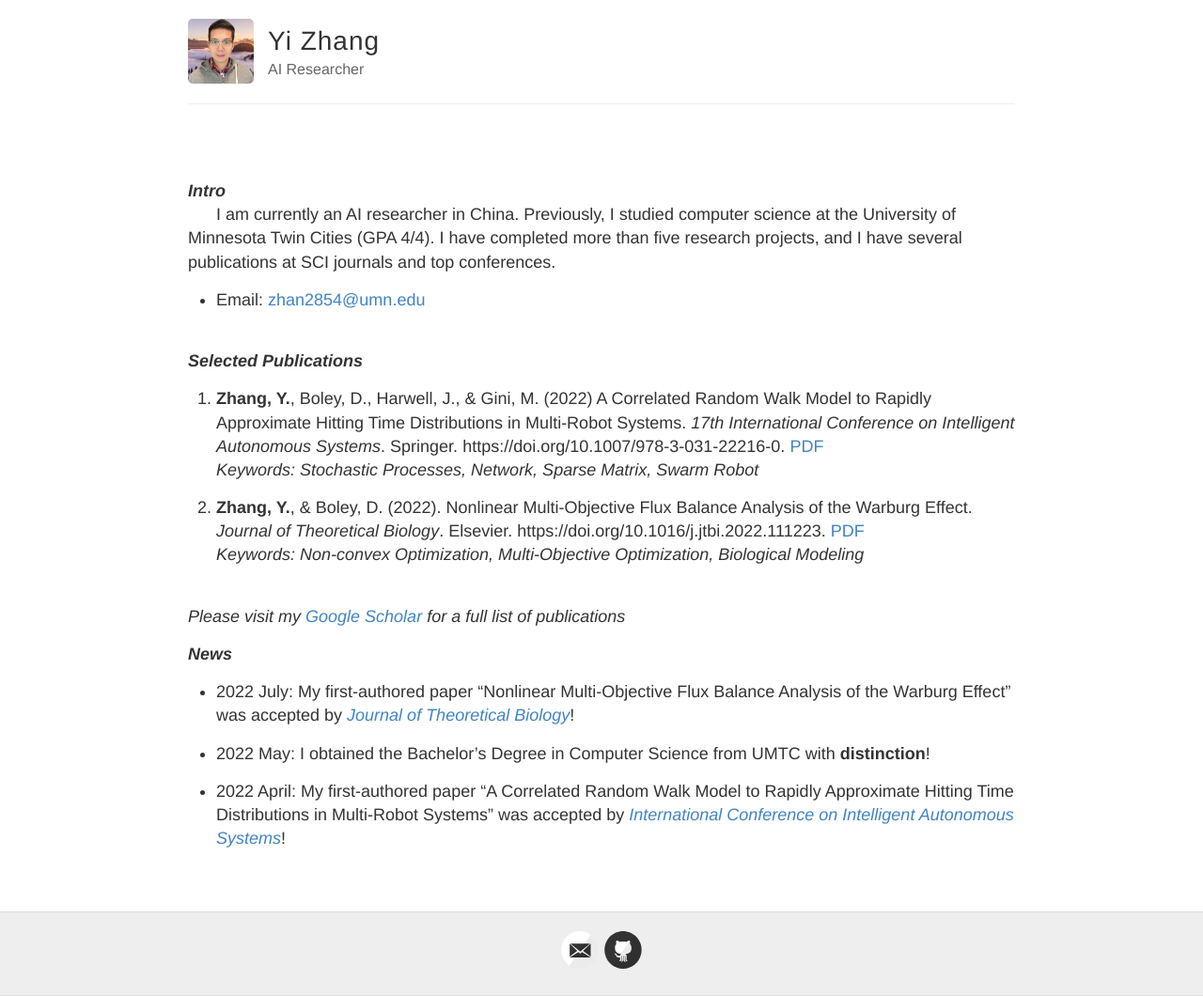
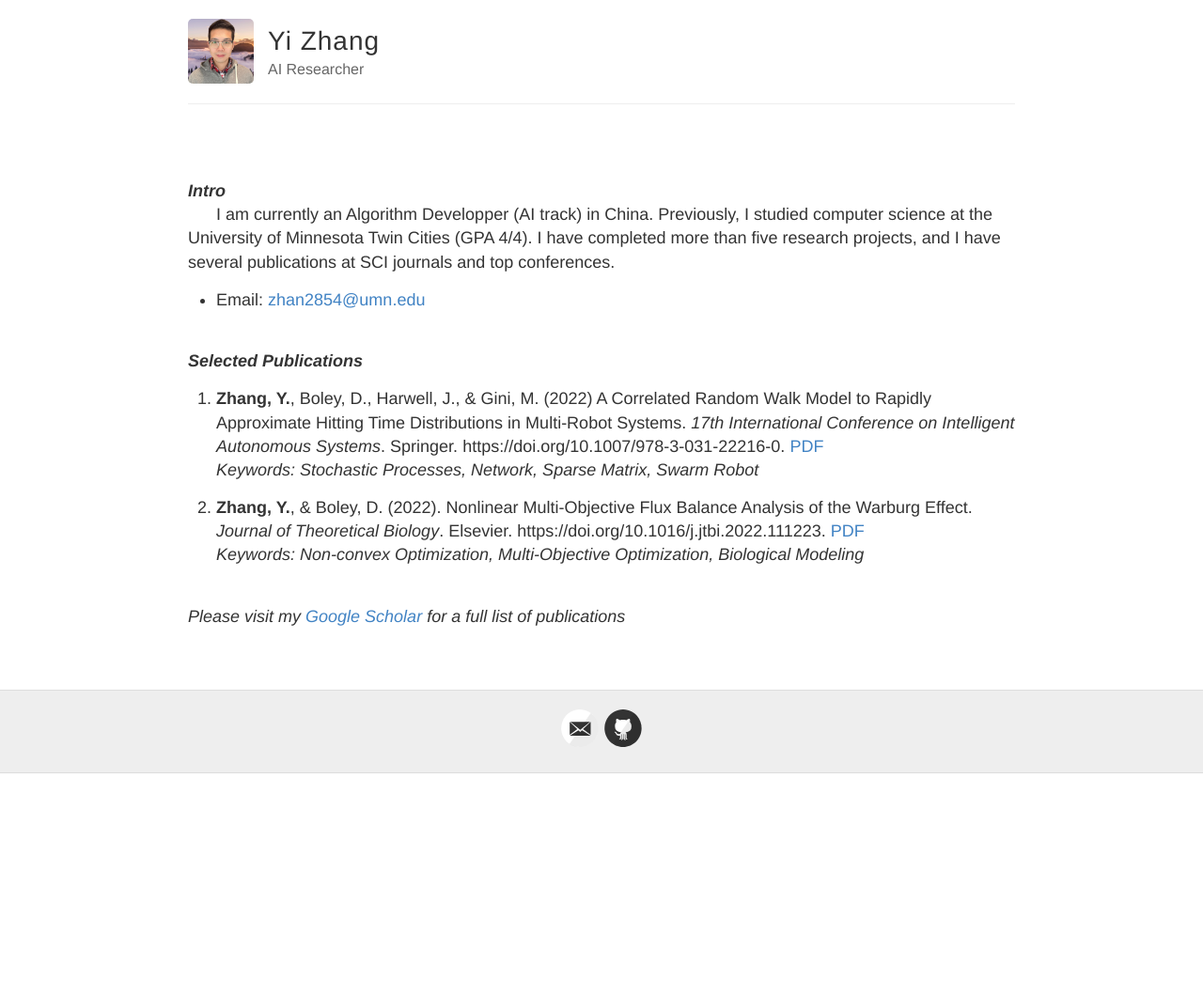
Before and after one commit to YiZhan2854/YiZhan2854.github.io, a Jekyll site: the page built from index.md, in a window 1280 px wide. Shown: the whole page at 94% size. Built offline with Jekyll 4.4.1, drawn with Linux system fonts in a browser that asks for light colours; after the commit the page ends 900 px from its top, so only the background shows below that.

Commit message:
Update index.md

```diff
--- a/index.md
+++ b/index.md
@@ -3,7 +3,7 @@ layout: page
 published: ture
 ---
 ***Intro***
-&nbsp;&nbsp;&nbsp;&nbsp;&nbsp;&nbsp;I am currently an AI researcher in China. Previously, I studied computer science at the University of Minnesota Twin Cities (GPA 4/4). I have completed more than five research projects, and I have several publications at SCI journals and top conferences.
+&nbsp;&nbsp;&nbsp;&nbsp;&nbsp;&nbsp;I am currently an Algorithm Developper (AI track) in China. Previously, I studied computer science at the University of Minnesota Twin Cities (GPA 4/4). I have completed more than five research projects, and I have several publications at SCI journals and top conferences.
 
 - Email: <zhan2854@umn.edu>
 &nbsp;&nbsp;&nbsp;&nbsp;&nbsp;&nbsp;&nbsp;&nbsp;&nbsp;&nbsp;&nbsp;&nbsp;&nbsp;&nbsp;&nbsp;&nbsp;&nbsp;&nbsp;&nbsp;&nbsp;&nbsp;&nbsp;&nbsp;&nbsp;&nbsp;&nbsp;&nbsp;&nbsp;&nbsp;&nbsp;&nbsp;&nbsp;&nbsp;&nbsp;&nbsp;&nbsp;&nbsp;&nbsp;&nbsp;&nbsp;&nbsp;&nbsp;&nbsp;&nbsp;&nbsp;&nbsp;&nbsp;&nbsp;&nbsp;&nbsp;&nbsp;&nbsp;&nbsp;&nbsp;&nbsp;&nbsp;&nbsp;&nbsp;&nbsp;&nbsp;&nbsp;&nbsp;&nbsp;&nbsp;&nbsp;&nbsp;&nbsp;&nbsp;&nbsp;&nbsp;&nbsp;&nbsp;&nbsp;&nbsp;&nbsp;&nbsp;&nbsp;&nbsp;&nbsp;&nbsp;&nbsp;&nbsp;&nbsp;&nbsp;&nbsp;&nbsp;&nbsp;&nbsp;&nbsp;&nbsp;&nbsp;&nbsp;&nbsp;&nbsp;&nbsp;&nbsp;&nbsp;&nbsp;&nbsp;&nbsp;&nbsp;&nbsp;&nbsp;&nbsp;&nbsp;&nbsp;&nbsp;&nbsp;&nbsp;&nbsp;&nbsp;&nbsp;&nbsp;&nbsp;&nbsp;&nbsp;&nbsp;&nbsp;&nbsp;&nbsp;&nbsp;&nbsp;&nbsp;&nbsp;&nbsp;&nbsp;&nbsp;&nbsp;&nbsp;&nbsp;&nbsp;&nbsp;&nbsp;&nbsp;&nbsp;&nbsp;&nbsp;&nbsp;&nbsp;
@@ -18,10 +18,3 @@ published: ture
 &nbsp;&nbsp;&nbsp;&nbsp;&nbsp;&nbsp;&nbsp;&nbsp;&nbsp;&nbsp;&nbsp;&nbsp;&nbsp;&nbsp;&nbsp;&nbsp;&nbsp;&nbsp;&nbsp;&nbsp;&nbsp;&nbsp;&nbsp;&nbsp;&nbsp;&nbsp;&nbsp;&nbsp;&nbsp;&nbsp;&nbsp;&nbsp;&nbsp;&nbsp;&nbsp;&nbsp;&nbsp;&nbsp;&nbsp;&nbsp;&nbsp;&nbsp;&nbsp;&nbsp;&nbsp;&nbsp;&nbsp;&nbsp;&nbsp;&nbsp;&nbsp;&nbsp;&nbsp;&nbsp;&nbsp;&nbsp;&nbsp;&nbsp;&nbsp;&nbsp;&nbsp;&nbsp;&nbsp;&nbsp;&nbsp;&nbsp;&nbsp;&nbsp;&nbsp;&nbsp;&nbsp;&nbsp;&nbsp;&nbsp;&nbsp;&nbsp;&nbsp;&nbsp;&nbsp;&nbsp;&nbsp;&nbsp;&nbsp;&nbsp;&nbsp;&nbsp;&nbsp;&nbsp;&nbsp;&nbsp;&nbsp;&nbsp;&nbsp;&nbsp;&nbsp;&nbsp;&nbsp;&nbsp;&nbsp;&nbsp;&nbsp;&nbsp;&nbsp;&nbsp;&nbsp;&nbsp;&nbsp;&nbsp;&nbsp;&nbsp;&nbsp;&nbsp;&nbsp;&nbsp;&nbsp;&nbsp;&nbsp;&nbsp;&nbsp;&nbsp;&nbsp;&nbsp;&nbsp;&nbsp;&nbsp;&nbsp;&nbsp;&nbsp;&nbsp;&nbsp;&nbsp;&nbsp;&nbsp;&nbsp;&nbsp;&nbsp;&nbsp;&nbsp;&nbsp;
 
 *Please visit my [Google Scholar](https://scholar.google.com/citations?user=bl2VyuYAAAAJ&hl=en) for a full list of publications*
-
-***News***
-- 2022 July: My first-authored paper "Nonlinear Multi-Objective Flux Balance Analysis of the Warburg Effect" was accepted by *[Journal of Theoretical Biology](https://www.journals.elsevier.com/journal-of-theoretical-biology)*!
-
-- 2022 May: I obtained the Bachelor's Degree in Computer Science from UMTC with **distinction**!
-
-- 2022 April: My first-authored paper "A Correlated Random Walk Model to Rapidly Approximate Hitting Time Distributions in Multi-Robot Systems" was accepted by *[International Conference on Intelligent Autonomous Systems](https://www.ias-17.org/)*!
```
